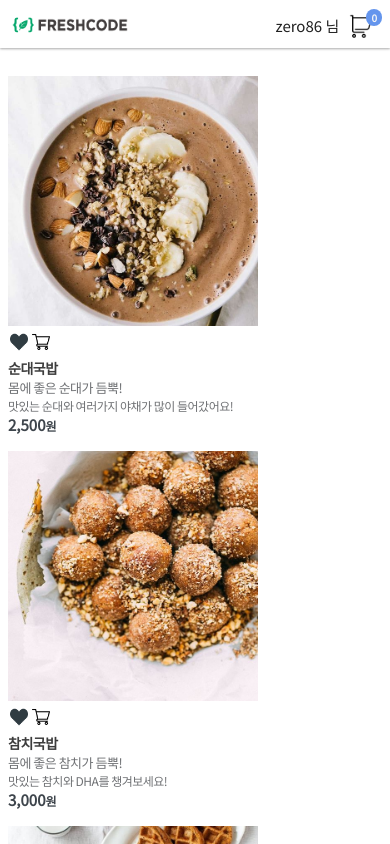
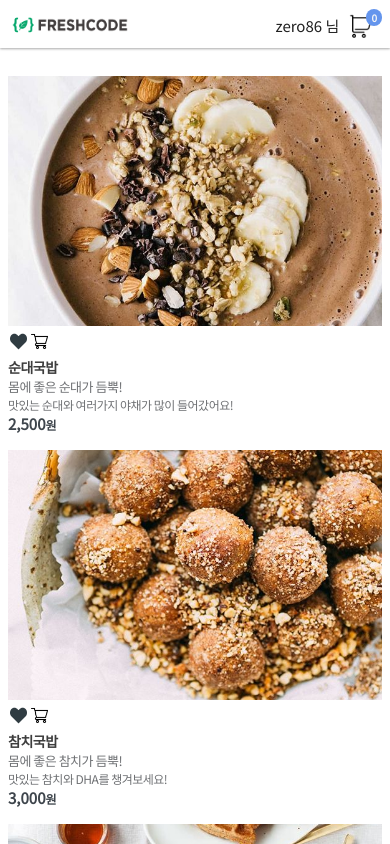
Before and after one commit to katanazero86/react-cart, a React app: page / in a window 390 px wide. Built offline with nearby package versions, Linux system fonts and the light colour scheme.

Commit message:
[feature] react-cart 프로젝트 구성
- 컴포넌트 반응형 ㅠㅠ
어렵다..ㅠㅠ

```diff
--- a/src/components/menu/MenuContainer.scss
+++ b/src/components/menu/MenuContainer.scss
@@ -7,13 +7,13 @@
   align-items: flex-start;
   justify-content: flex-start;
   width: 100%;
-  max-width: 1065px;
+  max-width: 864px;
 
   margin: 0 auto;
 
   .body {
-    padding : 8px;
-    max-width : 266px;
+    padding: 8px;
+    max-width: 216px;
 
     &-icon {
       @include dFlex();
@@ -22,4 +22,22 @@
 
   }
 
+  @include tablet {
+    max-width: 720px;
+    justify-content: space-between;
+    .body {
+      @include columnAuto();
+      max-width: 360px;
+    }
+  }
+
+  @include mobile {
+
+    justify-content: space-between;
+    .body {
+      @include columnAuto();
+      max-width: none;
+    }
+  }
+
 }
--- a/src/components/menu/menu_icon/MenuIcon.scss
+++ b/src/components/menu/menu_icon/MenuIcon.scss
@@ -1,11 +1,20 @@
+@import '../../../scss/mixins';
+
 .wrap {
 
   img {
     width: 18px;
     height: 18px;
     cursor: pointer;
-
     margin: 2px;
   }
 
+
+  @include mobile {
+    img {
+      width: 17px;
+      height: 17px;
+    }
+  }
+
 }
--- a/src/components/menu/menu_jmage/MenuImage.scss
+++ b/src/components/menu/menu_jmage/MenuImage.scss
@@ -1,12 +1,27 @@
+@import '../../../scss/mixins';
 
 .wrap {
 
   img {
-    width: 250px;
-    height: 250px;
+    width: 200px;
+    height: 200px;
 
     object-fit: cover;
     object-position: 0 50%;
   }
 
+  @include tablet {
+    img {
+      width: 100%;
+      height: 250px;
+    }
+  }
+
+  @include mobile {
+    img {
+      width: 100%;
+      height: 250px;
+    }
+  }
+
 }
--- a/src/scss/mixins.scss
+++ b/src/scss/mixins.scss
@@ -57,3 +57,31 @@
   flex-shrink: 1;
   flex-basis: auto;
 }
+
+
+// responsive
+
+$breakpoint-mobile: 350px;
+$breakpoint-tablet: 768px;
+$breakpoint-desktop: 1024px;
+
+@mixin mobile() {
+  // 350 ~ 767 사이
+  @media (min-width: #{$breakpoint-mobile}) and (max-width: #{$breakpoint-tablet - 1px}) {
+    @content;
+  }
+}
+
+@mixin tablet() {
+  // 768 ~ 1024 사이
+  @media (min-width: #{$breakpoint-tablet}) and (max-width: #{$breakpoint-desktop}) {
+    @content;
+  }
+}
+
+@mixin desktop() {
+  // 1024px 이상인 경우
+  @media (min-width: #{$breakpoint-desktop}) {
+    @content;
+  }
+}
```
